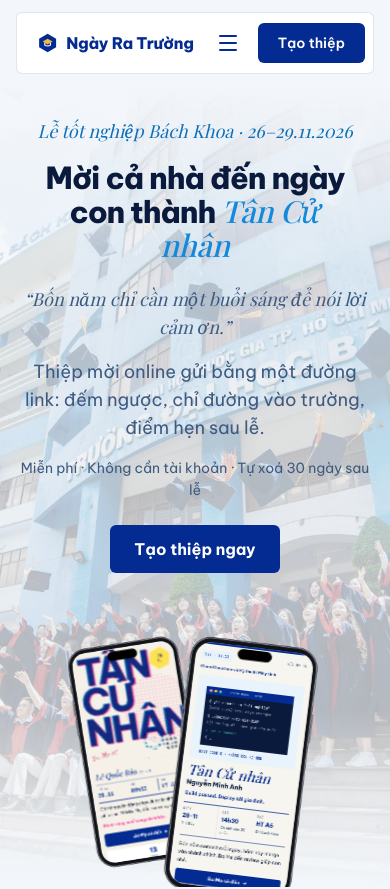
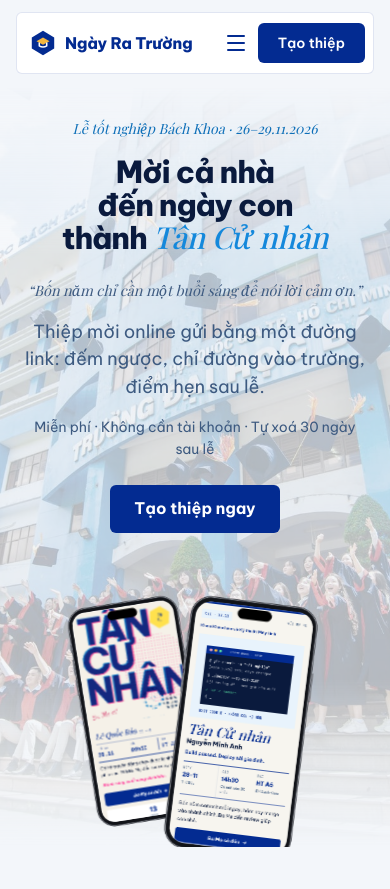
Before and after one commit to phuocsangcs/grad-hcmut-app, a Next.js app: page / in a window 390 px wide. Shown: the top 889 px of the page. Built offline with nearby package versions, Linux system fonts and the light colour scheme; a web font is replaced by a local one.

Commit message:
fix(ui): hết rớt chữ trên điện thoại (cân tiêu đề, thu nhỏ dòng in nghiêng ở hero, không tách Tân Cử nhân), hết tràn ngang thanh menu
Co-Authored-By: Claude Sonnet 5.5 <noreply@anthropic.com>

```diff
--- a/src/app/api/cards/[slug]/ics/route.ts
+++ /dev/null
@@ -1,16 +0,0 @@
-import { getPublicCard } from '@/modules/card';
-import { cardIcs } from '@/modules/share';
-import { handle, notFound } from '@/lib/http';
-
-export const GET = handle(async (_req: Request, ctx: { params: Promise<{ slug: string }> }) => {
-  const { slug } = await ctx.params;
-  const r = await getPublicCard(slug, { skipView: true });
-  if (r.status !== 'ok') throw notFound(`card_${r.status}`);
-  return new Response(cardIcs(r.card), {
-    headers: {
-      'Content-Type': 'text/calendar; charset=utf-8',
-      'Content-Disposition': `attachment; filename="le-tot-nghiep-${r.card.slug}.ics"`,
-      'Cache-Control': 'public, max-age=300',
-    },
-  });
-});
--- a/src/app/globals.css
+++ b/src/app/globals.css
@@ -20,6 +20,18 @@ body {
   line-height: var(--leading);
   -webkit-font-smoothing: antialiased;
   text-rendering: optimizeLegibility;
+}
+/* Tránh rớt một chữ lẻ xuống dòng cuối: tiêu đề cân đều, đoạn văn tránh dòng cụt */
+h1,
+h2,
+h3,
+h4 {
+  text-wrap: balance;
+}
+p,
+li,
+dd {
+  text-wrap: pretty;
 }
 h1,
 h2,
--- a/src/app/home.module.css
+++ b/src/app/home.module.css
@@ -48,8 +48,14 @@
 .heroKicker {
   font-family: var(--font-display);
   font-style: italic;
-  font-size: var(--text-lg);
+  font-size: var(--text-md);
   color: var(--bk-600);
+}
+@media (max-width: 520px) {
+  .heroKicker {
+    font-size: 0.875rem;
+    white-space: nowrap;
+  }
 }
 .title {
   font-size: clamp(1.9rem, 3.6vw, 3rem);
@@ -65,6 +71,11 @@
   font-size: var(--text-lg);
   color: var(--fg-muted);
   margin-top: var(--space-2);
+}
+@media (max-width: 520px) {
+  .quote {
+    font-size: 0.9rem;
+  }
 }
 .meta {
   font-size: var(--text-sm);
@@ -137,6 +148,7 @@
 }
 .title em,
 .h2 em {
+  white-space: nowrap; /* không tách "Tân / Cử nhân" */
   font-family: var(--font-display);
   font-style: italic;
   font-weight: 500;
--- a/src/app/page.tsx
+++ b/src/app/page.tsx
@@ -67,7 +67,7 @@ export default function HomePage() {
           </div>
           <div className={`container ${s.heroInner}`}>
             <div className={`${s.heroText} rise`}>
-              <p className={s.heroKicker}>Lễ tốt nghiệp Bách Khoa · 26–29.11.2026</p>
+              <p className={s.heroKicker}>Lễ tốt nghiệp Bách Khoa · <span style={{ whiteSpace: 'nowrap' }}>26–29.11.2026</span></p>
               <h1 className={s.title}>
                 Mời cả nhà đến ngày con thành <em>Tân Cử nhân</em>
               </h1>
--- a/src/ui/layout/SiteHeader.module.css
+++ b/src/ui/layout/SiteHeader.module.css
@@ -91,6 +91,15 @@
   background: var(--bk-100);
 }
 
+@media (max-width: 400px) {
+  .bar {
+    padding-left: var(--space-3);
+  }
+  .actions {
+    gap: 0;
+  }
+}
+
 @media (min-width: 900px) {
   .links {
     display: flex;
```
